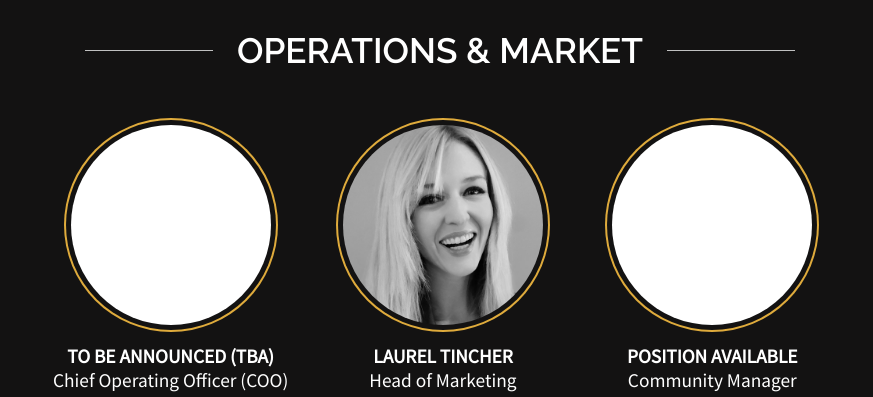
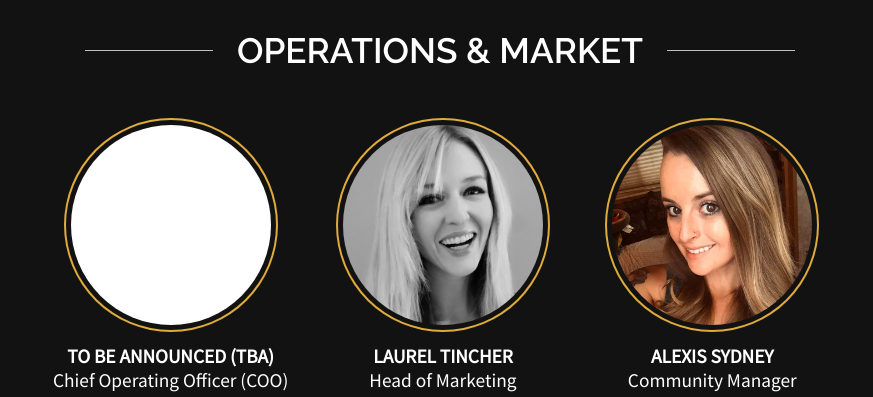
Before and after one commit to CityChainFoundation/website-foundation, a website: page src/index.html in a window 1280 px wide. Shown: the part 2140-2537 px from the top of the page, without its empty margins (200-1073 px from the left). Drawn offline with nearby package versions, Linux system fonts and the light colour scheme.

Commit message:
Add Community Manager

```diff
--- a/src/index.html
+++ b/src/index.html
@@ -158,8 +158,8 @@
                         <a href="https://www.linkedin.com/in/laureltincher/" target="_blank" title="LinkedIn"><i class="fab fa-linkedin fa-2x"></i></a>
                     </div>
                     <div class="profile">
-                        <img class="profile-image" src="images/profiles/blank.png">
-                        <div class="profile-name">Position available</div>
+                        <img class="profile-image" src="images/profiles/alexis.jpg">
+                        <div class="profile-name">Alexis Sydney</div>
                         <div class="profile-title">Community Manager</div>
                     </div>
                 </div>
```
Also changed, not shown: src/images/profiles/alexis.jpg (added).
